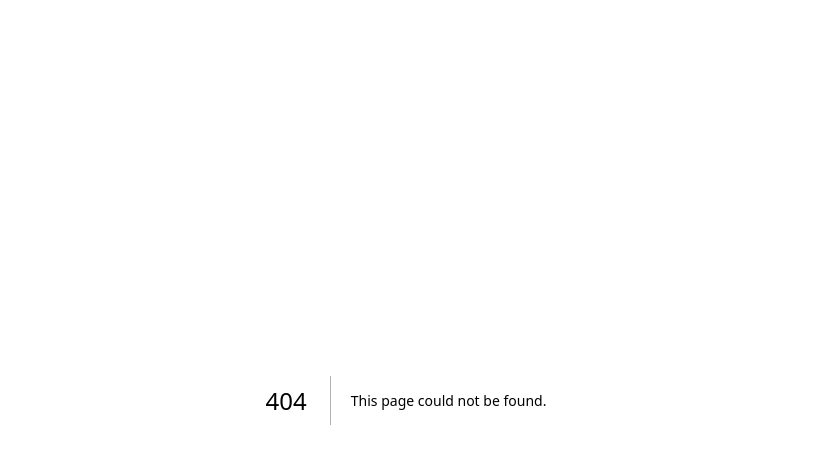
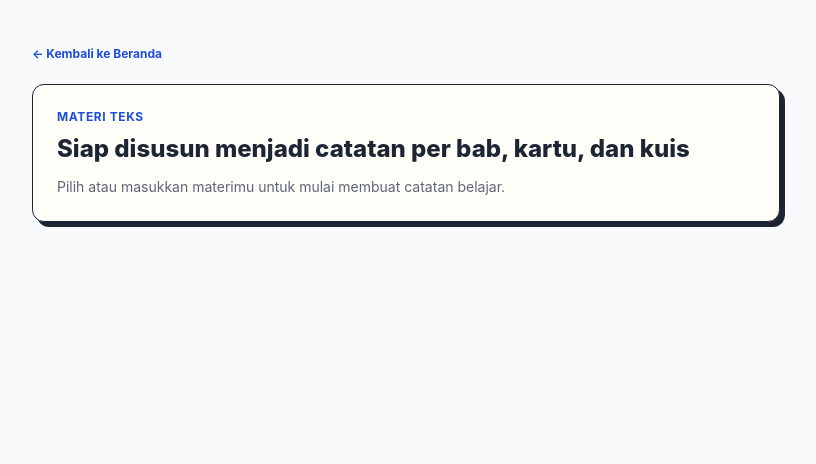
Before and after one commit to rafizaki016-sys/kupas.app, a Next.js app: page /lessons/new in a window 1280 px wide. Before the commit this address had no page. Shown: the top 464 px of the page, without its empty margins (234-1050 px from the left). Built offline with nearby package versions, Linux system fonts and the light colour scheme.

Commit message:
Create NewLessonPage component for lesson creation

```diff
--- /dev/null
+++ b/src/app/lessons/new/page.tsx
@@ -0,0 +1,45 @@
+import Link from "next/link";
+
+export default async function NewLessonPage({
+  searchParams,
+}: {
+  searchParams: Promise<{ source?: string; q?: string }>;
+}) {
+  const params = await searchParams;
+  const sourceLabel =
+    params.source === "record"
+      ? "Rekam Audio"
+      : params.source === "upload"
+        ? "Unggah Berkas"
+        : params.source === "link"
+          ? "Tautan / YouTube"
+          : "Materi Teks";
+
+  return (
+    <main className="mx-auto max-w-[780px] space-y-5 px-4 py-10">
+      <Link href="/dashboard" className="inline-block text-xs font-bold text-[#1e4fd8] hover:underline">
+        ← Kembali ke Beranda
+      </Link>
+
+      <div className="rounded-xl border-[1.5px] border-[#1d2433] bg-[#fffdf8] p-6 shadow-[5px_5px_0_#1d2433]">
+        <p className="text-xs font-bold uppercase tracking-wider text-[#1e4fd8]">
+          {sourceLabel}
+        </p>
+        <h1 className="mt-2 text-2xl font-extrabold text-[#1d2433]">
+          Siap disusun menjadi catatan per bab, kartu, dan kuis
+        </h1>
+
+        {params.q ? (
+          <div className="mt-4 rounded-lg border-[1.5px] border-[#1d2433] bg-[#faf6ee] p-4">
+            <p className="text-xs font-bold uppercase text-[#5d6578]">Topik / Materi Dimasukkan:</p>
+            <p className="mt-1.5 text-sm font-medium text-[#1d2433]">{params.q}</p>
+          </div>
+        ) : (
+          <p className="mt-3 text-sm text-[#5d6578]">
+            Pilih atau masukkan materimu untuk mulai membuat catatan belajar.
+          </p>
+        )}
+      </div>
+    </main>
+  );
+}
```
